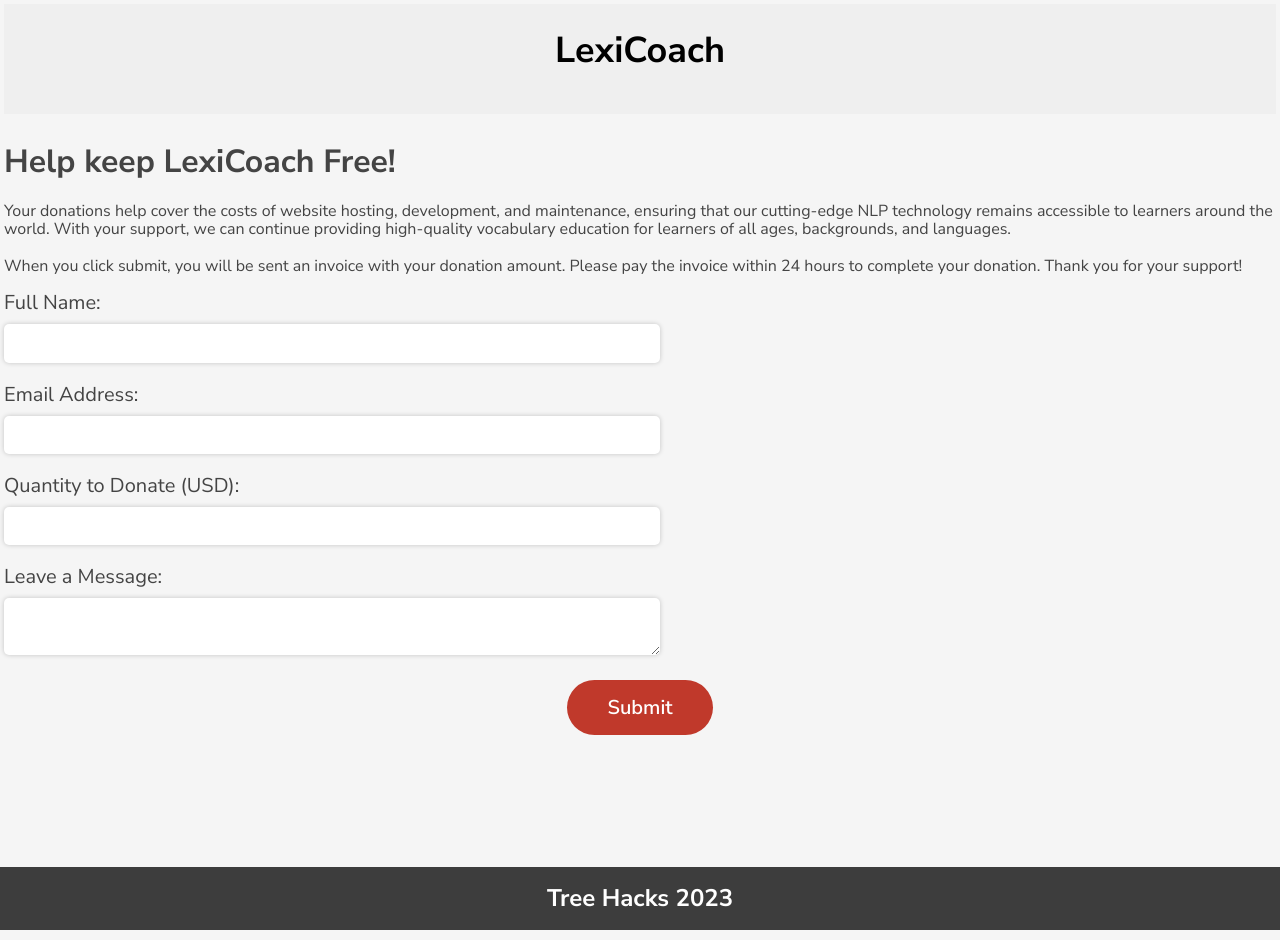
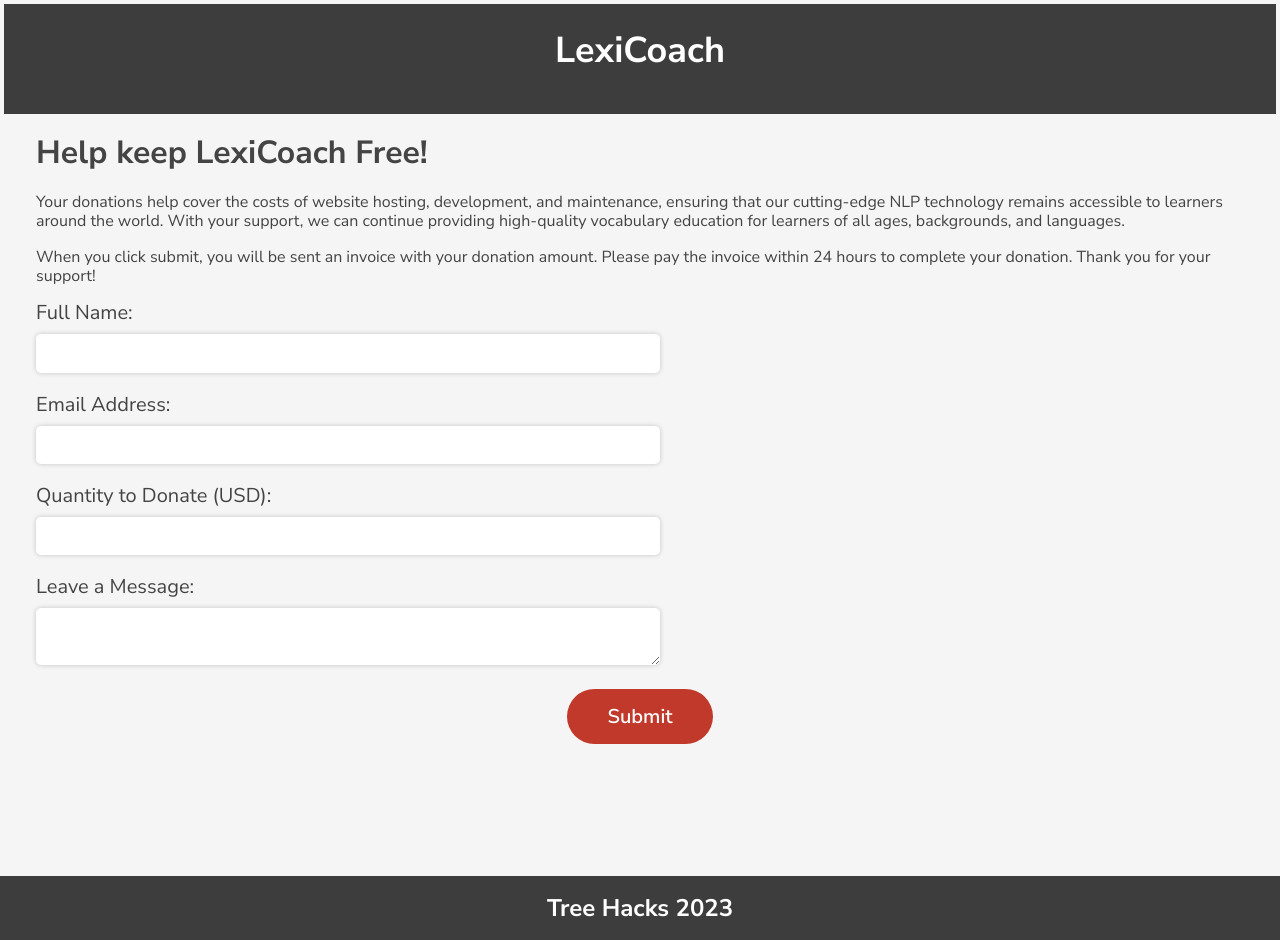
Before and after one commit to grizzledwarvet23/LexiCoach, a Flask app: page /donate in a window 1280 px wide. Run offline with Flask 3, Linux system fonts and the light colour scheme.

Commit message:
styles changes

```diff
--- a/templates/create.html
+++ b/templates/create.html
@@ -11,7 +11,7 @@
 	<div class="container">
 		<button class="home-button" onclick="goToHome()"><h1 class="title">LexiCoach</h1></button>
 		<h1 class="title">Create New VocabList</h1>
-		<!-- <form onsubmit="handleSubmit(event)"> -->
+		<div style="padding-left: 32px; padding-right: 32px; ">
 			<label for="vocablist-title" class="form-label">VocabList Title:</label>
 			<input placeholder="Enter title..." type="text" id="vocablist-title" name="vocablist-title" class="form-input" required>
 
@@ -58,7 +58,7 @@
 			<button id="addTermBtn" onclick="addTerm()" class="add-term-btn" type="button">Add Term +</button>
 
 			<button class="create-btn" onclick="goToHomeWindow()" type="submit">Create</button>
-		<!-- </form> -->
+		</div>
 	</div>
 
 	<script src="{{ url_for('static', filename='script.js') }}"></script>
--- a/templates/donation.html
+++ b/templates/donation.html
@@ -11,7 +11,8 @@
 <body>
 	<div class="container">
 		<div class="box">
-			<button class="create-button" onclick="goToHome()"><h1 class="title">LexiCoach</h1></button>
+			<button class="home-button" onclick="goToHome()"><h1 class="title">LexiCoach</h1></button>
+			<div style="padding-left: 32px; padding-right: 32px; ">
 				<h1>Help keep LexiCoach Free!</h1>
 				<p>Your donations help cover the costs of website hosting, development, and maintenance, ensuring that our cutting-edge NLP technology remains accessible to learners around the world. With your support, we can continue providing high-quality vocabulary education for learners of all ages, backgrounds, and languages.
 				<br> <br> When you click submit, you will be sent an invoice with your donation amount. Please pay the invoice within 24 hours to complete your donation. Thank you for your support!
@@ -29,6 +30,7 @@
 				</form>
 			</div>
 		</div>
+	</div>
     <script src="{{ url_for('static', filename='script.js') }}"></script>
     <button class="footer-button"><h1>Tree Hacks 2023</h1></button>
 </body>
--- a/templates/edit.html
+++ b/templates/edit.html
@@ -11,7 +11,7 @@
 	<div class="container">
 		<button class="home-button" onclick="goToHome()"><h1 class="title">LexiCoach</h1></button>
 		<h1 class="title">Edit VocabList</h1>
-		<!-- <form onsubmit="handleSubmit(event)"> -->
+		<div style="padding-left: 32px; padding-right: 32px; ">
 			<label for="vocablist-title" class="form-label">VocabList Title:</label>
 			<input placeholder="Enter title..." value = "{{title}}" type="text" id="vocablist-title" name="vocablist-title" class="form-input" readonly required>
 
@@ -53,7 +53,7 @@
 
 			<button class="create-btn" onclick="submitEdit()" type="submit">Save Changes</button>
 			<button class="donate-btn" onclick="deleteList(this)" whichlist="{{title}}">Delete List</button>
-		<!-- </form> -->
+		</div>
 	</div>
 
 	<script src="{{ url_for('static', filename='script.js') }}"></script>
```
Lines whose indentation alone changed are shown as unchanged.
